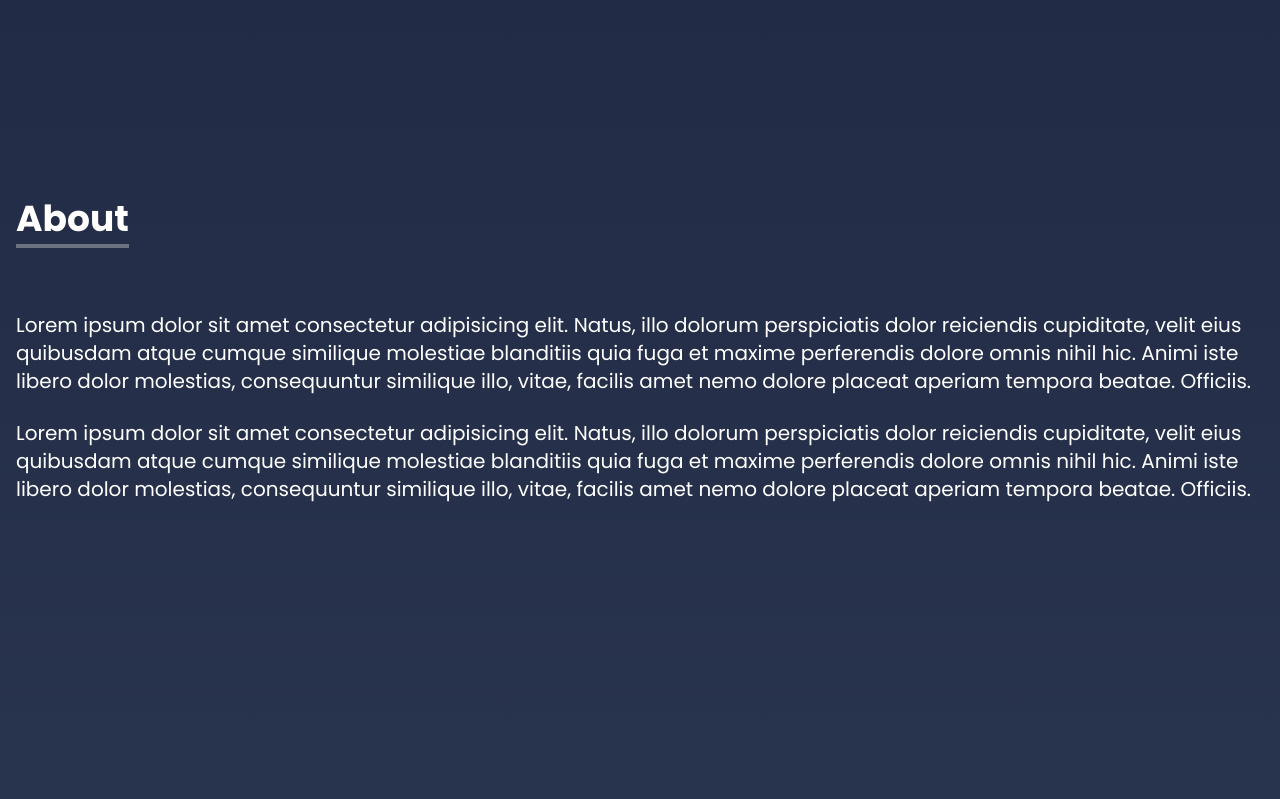
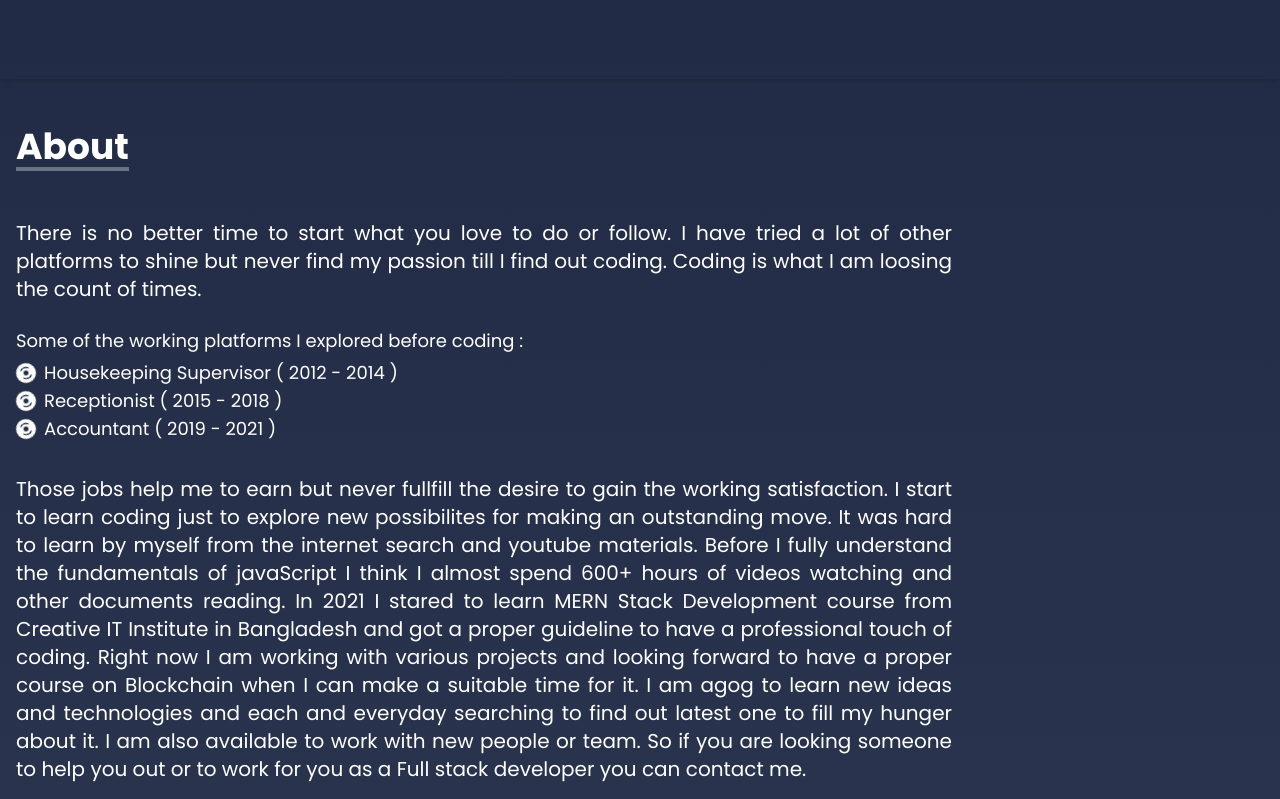
Before and after one commit to noorjsdivs/noor_resume, a React (Create React App) app: page / in a window 1280 px wide. Shown: the part 681-1480 px from the top of the page. Built offline with nearby package versions, Linux system fonts and the light colour scheme.

Commit message:
added after home done

```diff
--- a/src/components/About.js
+++ b/src/components/About.js
@@ -1,32 +1,62 @@
 import React from "react";
+import { BsFillDiscFill } from "react-icons/bs";
 
 const About = () => {
   return (
-    <div name="about" className="h-screen  w-full text-white">
-      <div className="max-w-7xl p-4 mx-auto felx flex-col justify-center items-center w-full h-full pt-20">
-        <div className="pb-8 mt-10">
-          <p className=" text-4xl font-bold inline border-b-4 border-gray-500 ">
+    <div name="about" className="h-full  w-full text-white">
+      <div className="max-w-7xl px-4 mx-auto py-12 shadow-md felx flex-col justify-center items-center w-full h-full mb-6">
+        <div className="pb-8">
+          <p className=" text-4xl font-bold inline-block border-b-4 border-gray-500">
             About
           </p>
         </div>
 
-        <p className="text-xl mt-10">
-          Lorem ipsum dolor sit amet consectetur adipisicing elit. Natus, illo
-          dolorum perspiciatis dolor reiciendis cupiditate, velit eius quibusdam
-          atque cumque similique molestiae blanditiis quia fuga et maxime
-          perferendis dolore omnis nihil hic. Animi iste libero dolor molestias,
-          consequuntur similique illo, vitae, facilis amet nemo dolore placeat
-          aperiam tempora beatae. Officiis.
-        </p>
+        <div className="w-3/4 text-justify mx-auto lg:mx-0">
+          <p className="text-xl mt-4">
+            There is no better time to start what you love to do or follow. I
+            have tried a lot of other platforms to shine but never find my
+            passion till I find out coding. Coding is what I am loosing the
+            count of times.
+          </p>
+          <br />
+          <p className="text-lg mb-1">
+            Some of the working platforms I explored before coding :
+          </p>
+          <ul className="text-lg">
+            <li className="flex items-center">
+              <BsFillDiscFill size={20} className="mr-2 animate-spin" />
+              Housekeeping Supervisor ( 2012 - 2014 )
+            </li>
+            <li className="flex items-center">
+              <BsFillDiscFill size={20} className="mr-2 animate-spin" />
+              Receptionist ( 2015 - 2018 )
+            </li>
+            <li className="flex items-center">
+              <BsFillDiscFill size={20} className="mr-2 animate-spin" />
+              Accountant ( 2019 - 2021 )
+            </li>
+          </ul>
+        </div>
         <br />
-        <p className="text-xl">
-          Lorem ipsum dolor sit amet consectetur adipisicing elit. Natus, illo
-          dolorum perspiciatis dolor reiciendis cupiditate, velit eius quibusdam
-          atque cumque similique molestiae blanditiis quia fuga et maxime
-          perferendis dolore omnis nihil hic. Animi iste libero dolor molestias,
-          consequuntur similique illo, vitae, facilis amet nemo dolore placeat
-          aperiam tempora beatae. Officiis.
-        </p>
+        <div className="w-3/4 text-justify mx-auto lg:mx-0">
+          <p className="text-xl mt-2">
+            Those jobs help me to earn but never fullfill the desire to gain the
+            working satisfaction. I start to learn coding just to explore new
+            possibilites for making an outstanding move. It was hard to learn by
+            myself from the internet search and youtube materials. Before I
+            fully understand the fundamentals of javaScript I think I almost
+            spend 600+ hours of videos watching and other documents reading. In
+            2021 I stared to learn MERN Stack Development course from Creative
+            IT Institute in Bangladesh and got a proper guideline to have a
+            professional touch of coding. Right now I am working with various
+            projects and looking forward to have a proper course on Blockchain
+            when I can make a suitable time for it. I am agog to learn new ideas
+            and technologies and each and everyday searching to find out latest
+            one to fill my hunger about it. I am also available to work with new
+            people or team. So if you are looking someone to help you out or to
+            work for you as a Full stack developer you can contact me.
+          </p>
+        </div>
       </div>
     </div>
   );
--- a/src/components/Experience.js
+++ b/src/components/Experience.js
@@ -168,7 +168,7 @@ const Experience = () => {
   ];
   return (
     <div name="experience" className=" w-full text-white h-full py-4">
-      <div className="max-w-7xl  p-4 mx-auto flex flex-col justify-center w-full h-full">
+      <div className="max-w-7xl py-12 px-4 mx-auto flex flex-col border-primary_color border-b-2 justify-center w-full h-full">
         <div>
           <div className="flex items-center">
             <p className="text-4xl flex font-bold  border-b-4 border-cyan-500">
--- a/src/components/Footer.js
+++ b/src/components/Footer.js
@@ -71,9 +71,15 @@ const Footer = () => {
         <div className="flex items-center text-gray-500 mt-1 ">
           <p className="mr-2 underline">
             copyrights reserved by_
-            <span className="text-gray-300 font-signature_font ">
-              Noor Mohammad
-            </span>
+            <a
+              href="https://noormohammad.live"
+              target="_blank"
+              rel="noreferrer"
+            >
+              <span className="text-gray-300 font-signature_font ">
+                Noor Mohammad
+              </span>
+            </a>
           </p>
           <BiCopyright />
           <p className="text-sm">2022</p>
--- a/src/components/Home.js
+++ b/src/components/Home.js
@@ -87,8 +87,8 @@ const Home = () => {
     },
   ];
   return (
-    <div name="home" className="w-full h-auto py-20 ">
-      <div className="max-w-7xl mx-auto flex flex-col gap-8 items-center justify-center h-full px-4 md:flex-row">
+    <div name="home" className="w-full h-auto  ">
+      <div className="max-w-7xl mx-auto flex flex-col py-20 shadow-md hover:border-b-2 border-primary_color gap-8 items-center justify-center h-full px-4 md:flex-row">
         <div className="flex flex-col  w-5/6  justify-center h-full sm:mt-10 md:mt-0">
           <h2 className="text-4xl sm:text-5xl md:text-5xl lg:text-6xl font-bold text-white ">
             I am a Full Stack Developer
@@ -138,12 +138,13 @@ const Home = () => {
               </span>
             </Link>
             <Link to="projects" smooth={true} duration={500}>
-              <h3 className="text-gray-400  text-sm  ml-6 -mt-6 pt-4 md:text-lg absolute font-semibold hover:border-b-2 ease-in border-cyan-400 duration-500 cursor-pointer">
+              <h3 className="text-gray-400 group text-sm  ml-6 -mt-6 pt-4 md:text-lg absolute font-semibold  duration-500 cursor-pointer">
                 Some of my finished projects inclueds:
                 <span
                   className="text-sm md:text-2xl  text-gray-200 ml-2 tracking-widest"
                   ref={typeTarget}
                 ></span>
+                <span className="w-1 h-0.5 bg-transparent group-hover:bg-cyan-400 inline-block absolute -bottom-1 left-0 group-hover:w-full duration-700 rounded-md"></span>
               </h3>
             </Link>
           </div>
--- a/src/components/Projects.js
+++ b/src/components/Projects.js
@@ -69,7 +69,7 @@ const Projects = () => {
   ];
   return (
     <div name="projects" className=" w-full text-white h-full">
-      <div className="max-w-7xl p-4 mx-auto flex flex-col justify-center w-full h-full">
+      <div className="max-w-7xl px-4 py-12 shadow-md mx-auto flex flex-col justify-center w-full h-full">
         <div className="pb-8">
           <div className="flex items-center">
             <p className="text-4xl flex font-bold  border-b-4 border-cyan-500">
--- a/src/components/SocialLinks.js
+++ b/src/components/SocialLinks.js
@@ -60,7 +60,7 @@ const SocialLinks = () => {
     },
   ];
   return (
-    <div className="hidden lg:flex flex-col top-[43%] left-0 fixed">
+    <div className="hidden lg:flex flex-col top-[35%] left-0 fixed">
       <ul>
         {links.map(({ id, child, href, style, download }) => (
           <li
```
Also changed, not shown: src/components/Contact.js (+23 -12 lines).
